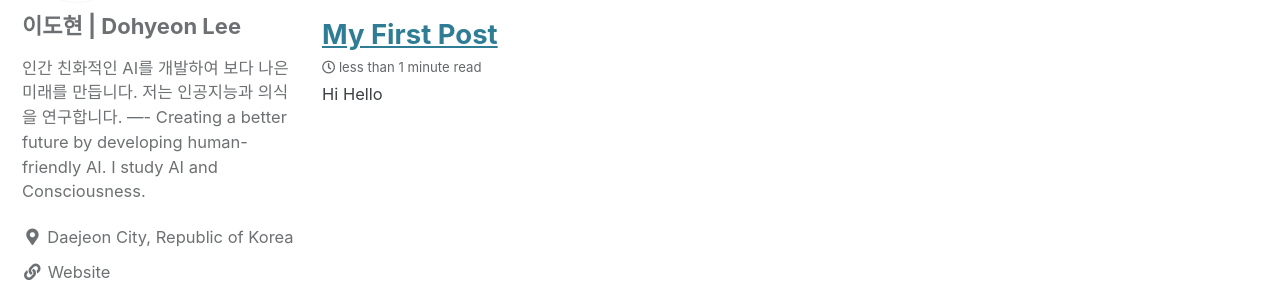
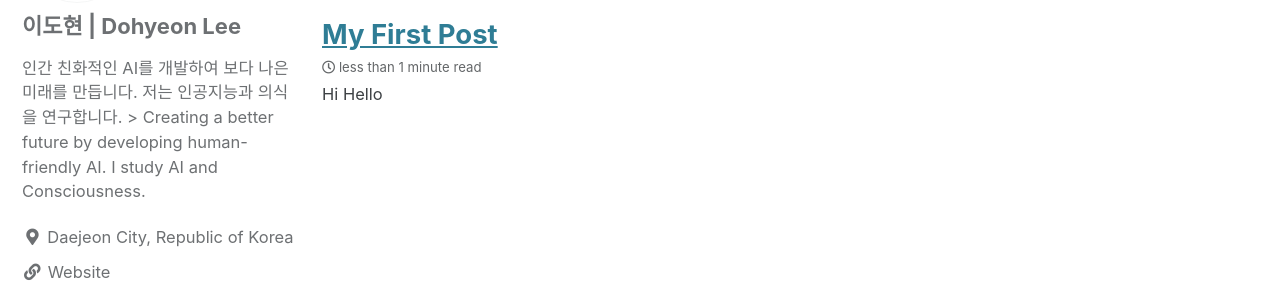
Before and after one commit to Lead-AI-World/Lead-AI-World.github.io, a Jekyll site: the page built from index.html, in a window 1280 px wide. Shown: the part 228-527 px from the top of the page. Built offline with Jekyll 4.4.1, drawn with Linux system fonts in a browser that asks for light colours; cached includes are drawn as plain includes; the list of posts is cut into pages by our own code.

Commit message:
profile description added

```diff
--- a/_config.yml
+++ b/_config.yml
@@ -113,7 +113,7 @@ analytics:
 author:
   name             : "이도현 | Dohyeon Lee"
   avatar           : "/assets/images/bio-photo.jpeg" # path of avatar image, e.g. "/assets/images/bio-photo.jpg"
-  bio              : "인간 친화적인 AI를 개발하여 보다 나은 미래를 만듭니다. 저는 인공지능과 의식을 연구합니다. ---- Creating a better future by developing human-friendly AI. I study AI and Consciousness."
+  bio              : "인간 친화적인 AI를 개발하여 보다 나은 미래를 만듭니다. 저는 인공지능과 의식을 연구합니다. > Creating a better future by developing human-friendly AI. I study AI and Consciousness."
   location         : "Daejeon City, Republic of Korea"
   email            : "leadh991114@gmail.com"
   links:
```
